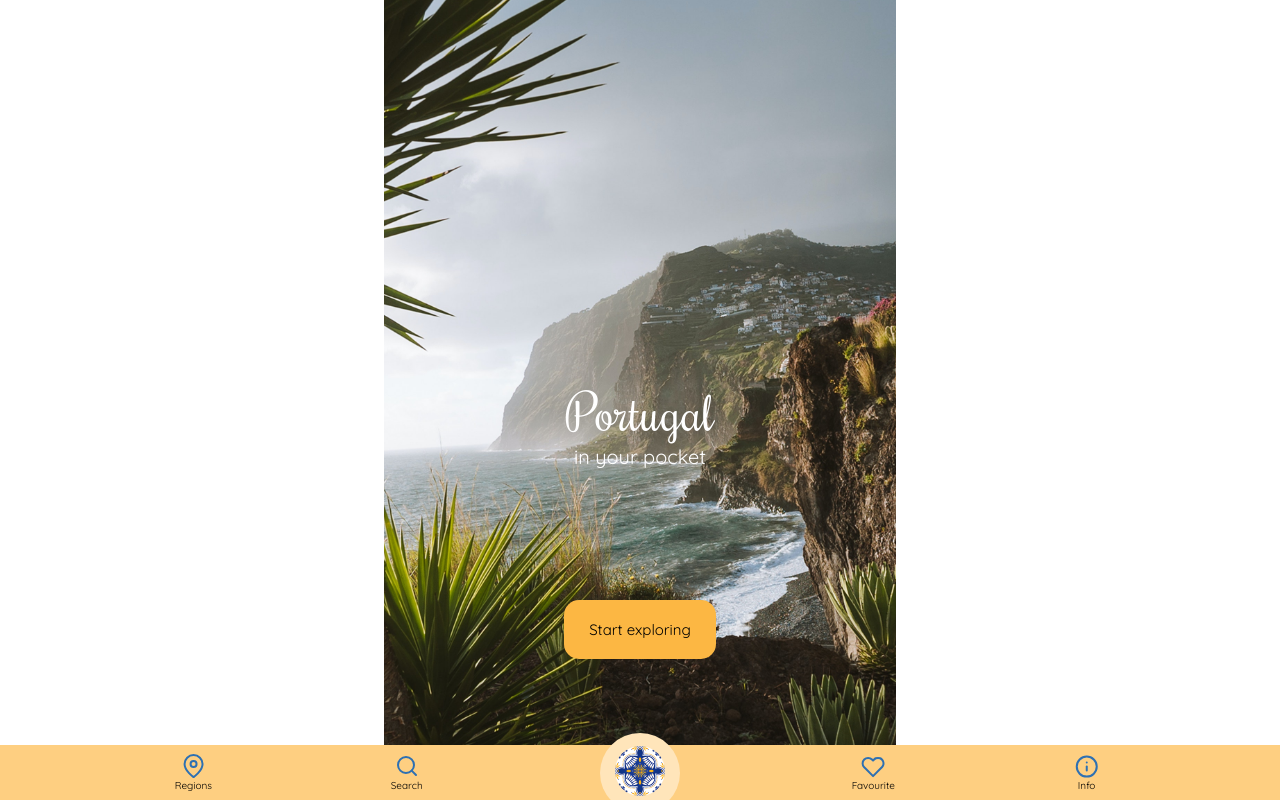
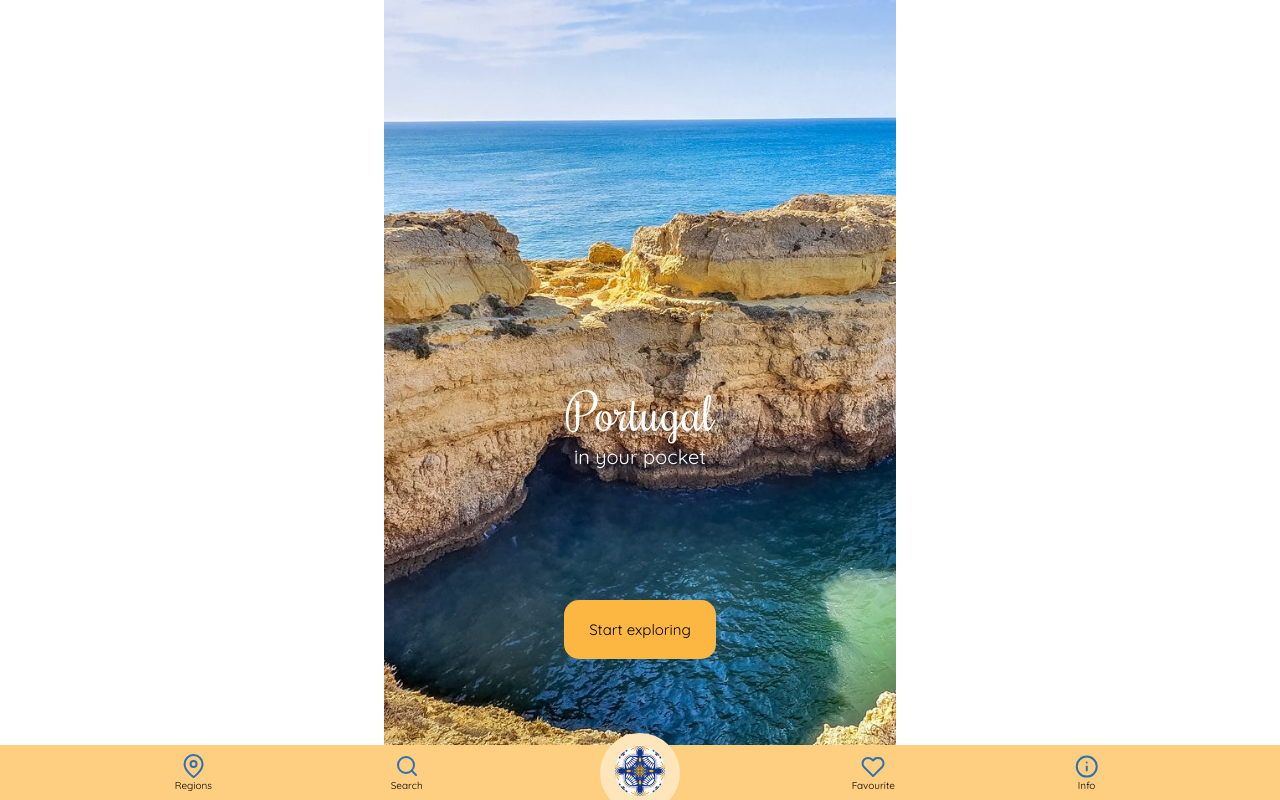
Before and after one commit to Iolanta26/portugal-app, a Next.js app: page /Explore in a window 1280 px wide. Built offline with nearby package versions, Linux system fonts and the light colour scheme.

Commit message:
try landing image

```diff
--- a/pages/Explore.tsx
+++ b/pages/Explore.tsx
@@ -5,7 +5,7 @@ const Explore = () => {
   const router = useRouter();
   return (
     <ContainerMain>
-      <Background src="./land.jpg" alt="landing" loading="eager" />
+      <Background src="./landing-image.jpg" alt="landing" loading="eager" />
       <MainText>
         <Portugal>Portugal</Portugal>
         <Paragraph>in your pocket</Paragraph>
```
Also changed, not shown: public/landing-image.jpg (added).
